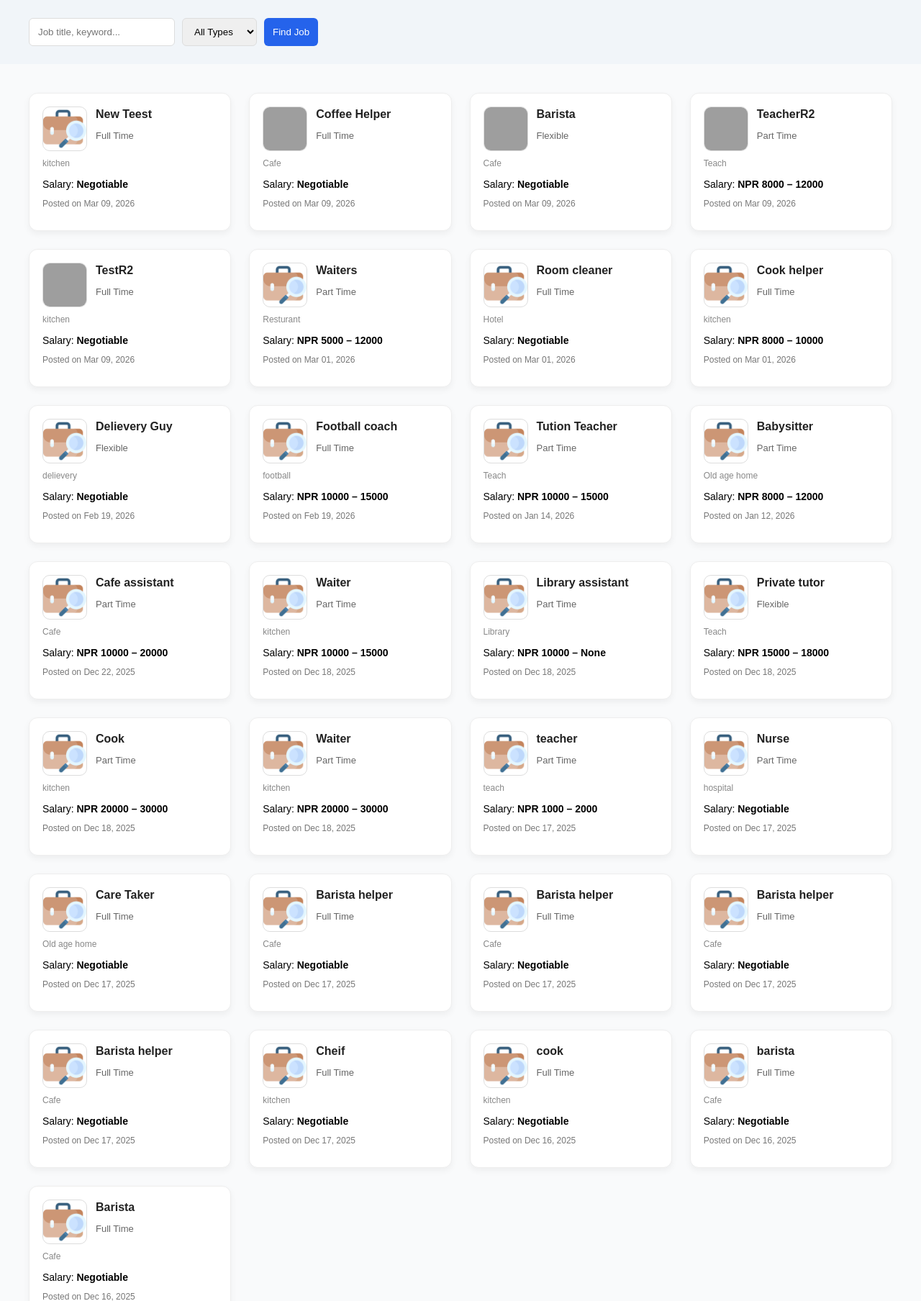
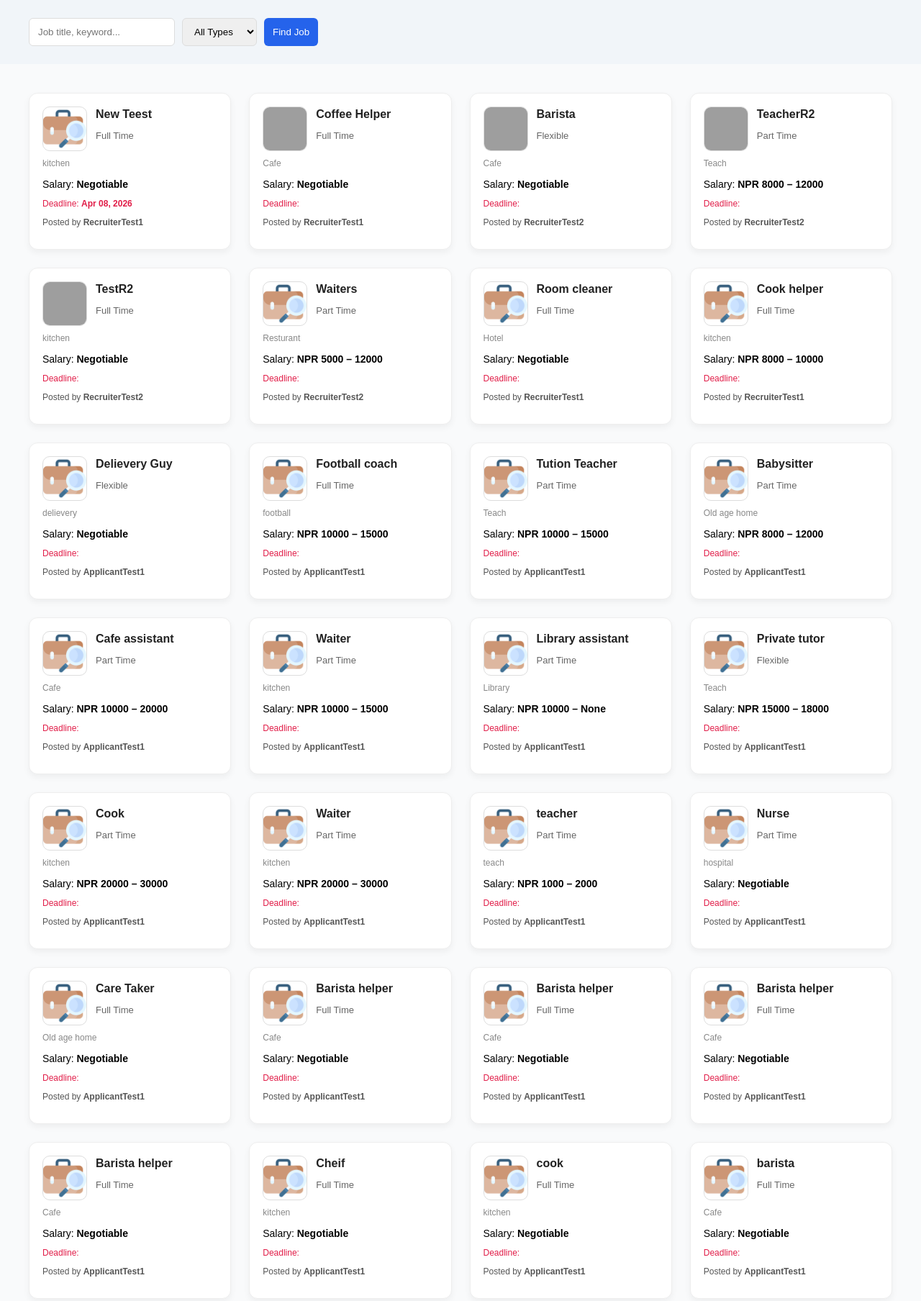
Before and after one commit to SauravStha1/Pocket_Job, a Django app: page / in a window 1280 px wide. Shown: the part 49-1857 px from the top of the page at 72% size. Run offline with Django 5.2, Linux system fonts and the light colour scheme; data comes from the database, SQL or seed files in the repository; both versions use the stored data as it was after the commit; grey boxes are pictures that could not be loaded.

Commit message:
feature added: deadline in job card.

```diff
--- a/Job_Post/models.py
+++ b/Job_Post/models.py
@@ -1,5 +1,7 @@
 from django.db import models
 from django.contrib.auth.models import User
+from datetime import timedelta
+from django.utils import timezone
 
 
 class Job(models.Model):
@@ -32,16 +34,26 @@ class Job(models.Model):
     description = models.TextField()
     responsibilities = models.TextField()
 
-    # NEW FIELD: Job Image (Optional)
     image = models.ImageField(
         upload_to='job_images/',
         null=True,
         blank=True
     )
 
-    is_active = models.BooleanField(default=True)  # Soft delete support
+    is_active = models.BooleanField(default=True)
 
     created_at = models.DateTimeField(auto_now_add=True)
 
+    # DEADLINE FIELD
+    deadline = models.DateTimeField(null=True, blank=True)
+
+    def save(self, *args, **kwargs):
+
+        # If deadline not set, calculate it as 30 days from now
+        if not self.deadline:
+            self.deadline = timezone.now() + timedelta(days=30)
+
+        super().save(*args, **kwargs)
+
     def __str__(self):
         return self.title
--- a/static/css/home.css
+++ b/static/css/home.css
@@ -181,3 +181,18 @@ body {
     background: #2563eb;
     color: white;
 }
+
+/* ================= DEADLINE ================= */
+
+.deadline {
+    font-size: 12px;
+    color: #e11d48;
+    margin-bottom: 4px;
+}
+
+/* ================= POSTED BY ================= */
+
+.posted-by {
+    font-size: 12px;
+    color: #555;
+}
--- a/templates/homepage/home.html
+++ b/templates/homepage/home.html
@@ -111,8 +111,12 @@ Salary: <strong>NPR {{ job.min_salary }} – {{ job.max_salary }}</strong>
 
 </p>
 
-<p class="posted">
-Posted on {{ job.created_at|date:"M d, Y" }}
+<p class="deadline">
+Deadline: <strong>{{ job.deadline|date:"M d, Y" }}</strong>
+</p>
+
+<p class="posted-by">
+Posted by <strong>{{ job.recruiter.username }}</strong>
 </p>
 
 </div>
```
Also changed, not shown: Job_Post/views.py (+37 -4 lines), Job_Post/migrations/0006_job_deadline.py (added), db.sqlite3.
